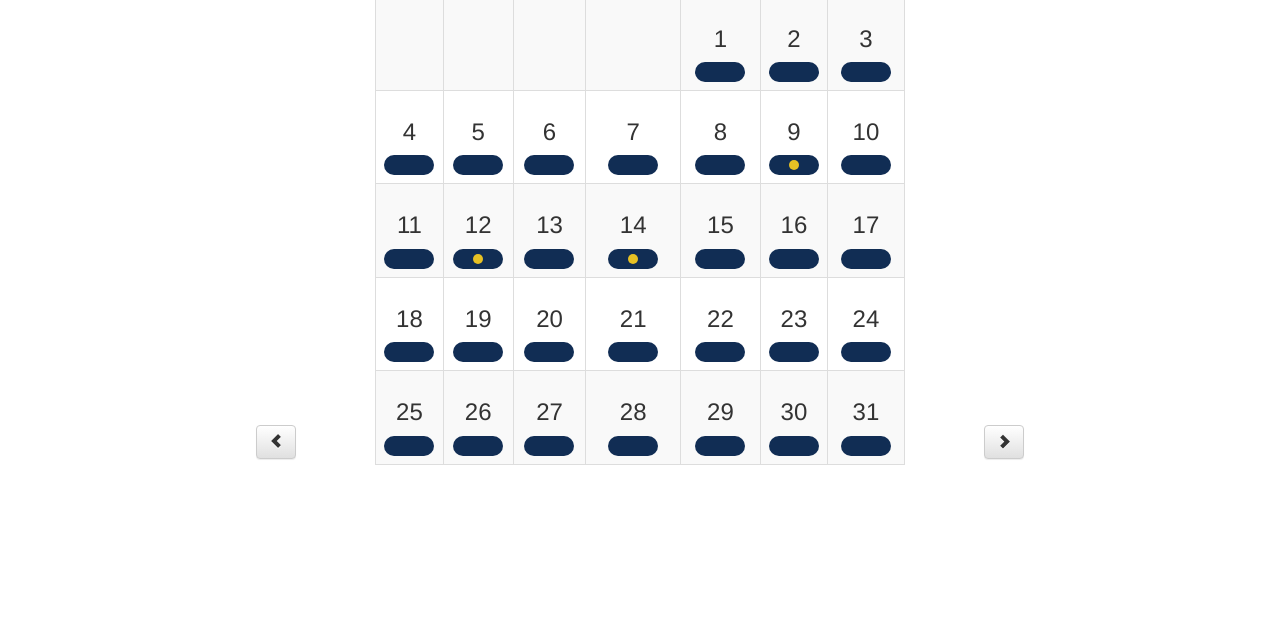
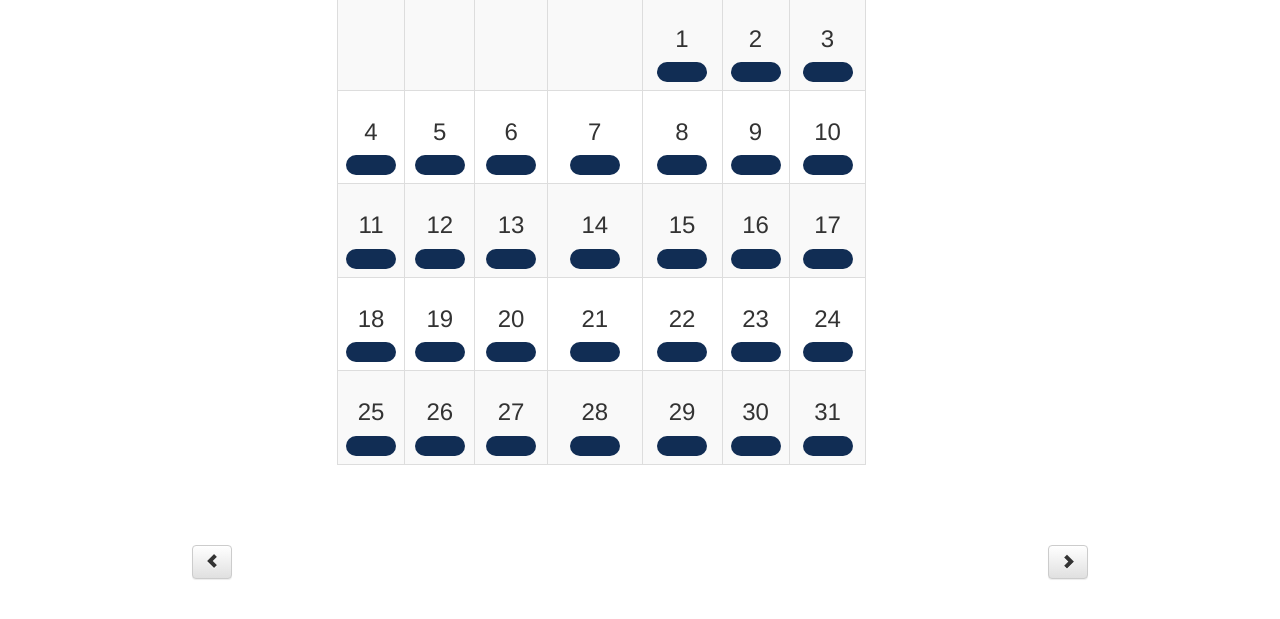
Before and after one commit to sceptre12/Calendar, a plain HTML site: page index.html in a window 1280 px wide. Shown: the part 181-800 px from the top of the page. Drawn offline with nearby package versions, Linux system fonts and the light colour scheme.

Commit message:
almost fixed

```diff
--- a/css/main.css
+++ b/css/main.css
@@ -3,17 +3,16 @@ body,html{
 	height: 100%;
 	position: relative;
 }
-#Cal  #tble{
+#Cal  {
 	position: relative;
 	display: flex;
 	justify-content: center;
 	/*prevents the other table from being displayed*/
 	overflow-x:hidden;
-	padding-right: 6%;
-	padding-left: 6%;
+	margin-bottom: 3%;
+	padding-left:20%;
+	padding-right: 26%;
 }
-
-
 #Cal #months{
 	/*works in chrome, firefox, IE*/
 	display: -webkit-inline-box !important; /*chrome*/
@@ -29,12 +28,6 @@ body,html{
 #Cal .mName div h1{
 	display: inline;
 }
-#Cal #gr button{
-	float: left;
-}
-#Cal #gl button{
-	float: right;
-}
 #Cal td div{
 	width: 50px;
 	height: 20px;
@@ -46,36 +39,32 @@ body,html{
 #Cal div.circbox {
 	padding:5px;
 }
-#Cal #gl, #Cal #gr{
-	position: fixed;
-	bottom: 20%;
-}
-#gl{
-	left: 20%;
-}
-#gr{
-	right: 20%;
-}
+
 #Cal .circle{
 	width: 10px;
     height: 10px;
     border:3px solid transparent;
     border-radius: 50%;
     background-color: #E7C124;
-
 }
 #Cal th, #Cal td{
-
 	text-align: center;
 }
 #Cal #content li{
 	list-style-type: none;
 }
-#Cal div h1{
-	/*float: left;*/
+#btncont{
+	width: 100%;
+	position: fixed;
+	bottom: 20%;
+	padding-left: 30%;
+	padding-right: 30%;
 }
-#Cal span h1{
-	/*float: right;*/
+#gl{
+	float: left;
+}
+#gr{
+	float: right;
 }
 @-moz-document url-prefix() {
   /* Firefox specifc */
@@ -88,6 +77,20 @@ body,html{
 		overflow: hidden;
 	}
 }
+@media screen and (max-height: 848px ){
+	#btncont{
+		position: absolute;
+		bottom:5%;
+		padding-left: 15%;
+		padding-right: 15%;
+	}
+}
+@media screen and (max-width: 890px){
+	#btncont{
+		padding-left: 5%;
+		padding-right: 5%;
+	}
+}
 
 /* ==========================================================================
    Author's custom styles
--- a/index.html
+++ b/index.html
@@ -55,19 +55,9 @@
     </nav>
 
     <!-- Main jumbotron for a primary marketing message or call to action -->
-    <!-- <div class="jumbotron">
-      <div class="container">
-        <h1>Hello, world! </h1>  <span><h1>2015 </h1></span>
-        <p>This is a template for a simple marketing or informational website. It includes a large callout called a jumbotron and three supporting pieces of content. Use it as a starting point to create something more unique.</p>
-        <p><a class="btn btn-primary btn-lg" href="#" role="button">Learn more &raquo;</a></p>
-      </div>
-    </div> -->
+
     <div class="container-fluid" id="Cal">
-      <div class="row">
-        <div class="col-xs-2" >
 
-        </div>
-        <div class="col-xs-8" id="tble">
           <div id="months">
             <div class="mName">
               <div>
@@ -160,6 +150,8 @@
               </div><!-- /.modal-content -->
             </div><!-- /.modal-dialog -->
           </div><!-- /.modal -->
+    </div><!--  end of container -->
+        <div class="container" id="btncont">
             <div id="gl">
               <button class="btn btn-default">
                 <span class="glyphicon glyphicon-chevron-left" aria-hidden="true"></span>
@@ -170,13 +162,7 @@
                 <span class="glyphicon glyphicon-chevron-right" aria-hidden="true"></span>
               </button>
             </div>
-        </div><!--  end of col -->
-        <div class="col-xs-2" >
-
-        </div><!--  end of col -->
-      </div><!--  end of row -->
-
-    </div><!--  end of container -->
+          </div> <!-- end of button container -->
 
     <script src="//ajax.googleapis.com/ajax/libs/jquery/1.11.2/jquery.min.js"></script>
         <script>window.jQuery || document.write('<script src="js/vendor/jquery-1.11.2.min.js"><\/script>')</script>
--- a/js/AddItems.js
+++ b/js/AddItems.js
@@ -14,9 +14,11 @@ localStorage.clear() // this allows the most recent updates to always show on th
 // EXAMPLES uncomment to test them out
 
 
-setEvents("Jan_12", "OFFICE PARTY, PC 305,TIme: 11:00am to 2:00pm, Celebrating the 21st aniverssary of the success of this department Celebrating the 21st aniverssary of the success of this department;, Test, PC 456, 2:00pm to 5:00pm , Just testing out how to do this;,Test, PC 456, 2:00pm to 5:00pm , Just testing out how to do this;,Test, PC 456, 2:00pm to 5:00pm , Just testing out how to do this ;, OFFICE PARTY, PC 305,TIme: 11:00am to 2:00pm, Celebrating the 21st aniverssary of the success of this department Celebrating the 21st aniverssary of the success of this department;,")
-setEvents("Jan_14", "OFFICE PARTY, PC 305, 11:00am to 2:00pm, Celebrating the 21st aniverssary of the success of this department ;, Test, PC 456, 2:00pm to 5:00pm , Just testing out how to do this;,Test, PC 456, 2:00pm to 5:00pm , Just testing out how to do this;,Test, PC 456, 2:00pm to 5:00pm , Just testing out how to do this ")
-setEvents("Jan_9", "OFFICE PARTY, PC 305, 11:00am to 2:00pm, Celebrating the 21st aniverssary of the success of this department Celebrating the 21st aniverssary of the success of this department ;, Test, PC 456, 2:00pm to 5:00pm , Just testing out how to do this;,Test, PC 456, 2:00pm to 5:00pm , Just testing out how to do this;,Test, PC 456, 2:00pm to 5:00pm , Just testing out how to do this ")
-setEvents("Dec_12", "OFFICE PARTY, PC 305, 11:00am to 2:00pm, Celebrating the 21st aniverssary of the success of this department ;, Test, PC 456, 2:00pm to 5:00pm , Just testing out how to do this;,Test, PC 456, 2:00pm to 5:00pm , Just testing out how to do this;,Test, PC 456, 2:00pm to 5:00pm , Just testing out how to do this ")
-setEvents("Mar_12", "OFFICE PARTY, PC 305, 11:00am to 2:00pm, Celebrating the 21st aniverssary of the success of this department ;, Test, PC 456, 2:00pm to 5:00pm , Just testing out how to do this;,Test, PC 456, 2:00pm to 5:00pm , Just testing out how to do this;,Test, PC 456, 2:00pm to 5:00pm , Just testing out how to do this ")
-setEvents("Jan_1","");
+// setEvents("Jan_12", "OFFICE PARTY, PC 305,TIme: 11:00am to 2:00pm, Celebrating the 21st aniverssary of the success of this department Celebrating the 21st aniverssary of the success of this department;, Test, PC 456, 2:00pm to 5:00pm , Just testing out how to do this;,Test, PC 456, 2:00pm to 5:00pm , Just testing out how to do this;,Test, PC 456, 2:00pm to 5:00pm , Just testing out how to do this ;, OFFICE PARTY, PC 305,TIme: 11:00am to 2:00pm, Celebrating the 21st aniverssary of the success of this department Celebrating the 21st aniverssary of the success of this department;,");
+// setEvents("Jan_14", "OFFICE PARTY, PC 305, 11:00am to 2:00pm, Celebrating the 21st aniverssary of the success of this department ;, Test, PC 456, 2:00pm to 5:00pm , Just testing out how to do this;,Test, PC 456, 2:00pm to 5:00pm , Just testing out how to do this;,Test, PC 456, 2:00pm to 5:00pm , Just testing out how to do this ;, OFFICE PARTY, PC 305, 11:00am to 2:00pm, Celebrating the 21st aniverssary of the success of this department ;,");
+// setEvents("Jan_9", "OFFICE PARTY, PC 305, 11:00am to 2:00pm, Celebrating the 21st aniverssary of the success of this department Celebrating the 21st aniverssary of the success of this department ;, Test, PC 456, 2:00pm to 5:00pm , Just testing out how to do this;,Test, PC 456, 2:00pm to 5:00pm , Just testing out how to do this;,Test, PC 456, 2:00pm to 5:00pm , Just testing out how to do this;, ");
+// setEvents("Dec_12", "OFFICE PARTY, PC 305, 11:00am to 2:00pm, Celebrating the 21st aniverssary of the success of this department ;, Test, PC 456, 2:00pm to 5:00pm , Just testing out how to do this;,Test, PC 456, 2:00pm to 5:00pm , Just testing out how to do this;,Test, PC 456, 2:00pm to 5:00pm , Just testing out how to do this;, ");
+// setEvents("Mar_12", "OFFICE PARTY, PC 305, 11:00am to 2:00pm, Celebrating the 21st aniverssary of the success of this department ;, Test, PC 456, 2:00pm to 5:00pm , Just testing out how to do this;,Test, PC 456, 2:00pm to 5:00pm , Just testing out how to do this;,Test, PC 456, 2:00pm to 5:00pm , Just testing out how to do this;, ");
+// setEvents("Jan_1","");// not going to show anything
+
+// setEvents("Jan_7","OFFICE PARTY, PC 305, 11:00am to 2:00pm, Celebrating the 21st aniverssary of the success of this department ;, Test, PC 456, 2:00pm to 5:00pm , Just testing out how to do this;,Test, PC 456, 2:00pm to 5:00pm , Just testing out how to do this;,Test, PC 456, 2:00pm to 5:00pm , Just testing out how to do this;, ");
--- a/js/main.js
+++ b/js/main.js
@@ -3,7 +3,7 @@
 	var $container = $('.mName');
 
 	function loop(count){
-		var table = "<table class='table table-striped table-bordered'>";
+		var table = "<div class='table-responsive'><table class='table table-striped table-bordered'>";
 			for(var a = 0; a < count ; a++){
 				if(a === 0){
 					table +="<thead><tr><th>Sunday</th><th>Monday</th><th>Tuesday</th><th>Wednesday</th><th>Thursday</th><th>Friday</th><th>Saturday</th></tr></thead><tbody>"
@@ -11,7 +11,7 @@
 					table +="<tr><td></td><td></td><td></td><td></td><td></td><td></td><td></td></tr>";
 				}
 			}
-			table += " </tbody></table>";
+			table += " </tbody></table></div>";
 			return table;
 	}
 	$container.each(function(index,element){
@@ -154,6 +154,7 @@ $(document).ready(function(){
 	var $glypR = $('#gr'); // right glyp
 	var $modal = $('#myModal'); // modal
 	var $selection ; // current element selected by any action
+	var delay  = 0; // prevents button spammers
 
 	$col.each(function(){
 		if( !($(this).text() === "" || $(this).text() === null) ){
@@ -161,7 +162,9 @@ $(document).ready(function(){
 		}
 	});
 	$($monthN[curr]).css('display','block');
+
 	$glypL.find('button').click(function() {
+		setTimeout(function(){
 			if(curr > 0){
 				$(this).find('button').removeAttr("disabled");
 				$($monthN[curr]).fadeOut('fast').delay('500');
@@ -172,8 +175,12 @@ $(document).ready(function(){
 				$(this).attr('disabled','true');
 			}
 			$glypR.find('button').removeAttr("disabled");
+		},
+		delay)
 	});
+
 	$glypR.find('button').click(function() {
+		setTimeout(function(){
 			if(curr < 11) {
 				$($monthN[curr]).fadeOut('fast').delay('500');
 				$($monthN[curr+1]).delay('500').fadeIn('slow');
@@ -183,6 +190,9 @@ $(document).ready(function(){
 				$(this).attr('disabled','true');
 			}
 			$glypL.find('button').removeAttr("disabled");
+		},
+		delay)
+
 	});
 
 	// blocks out the empty calendar dates
```
Lines whose indentation alone changed are shown as unchanged.
